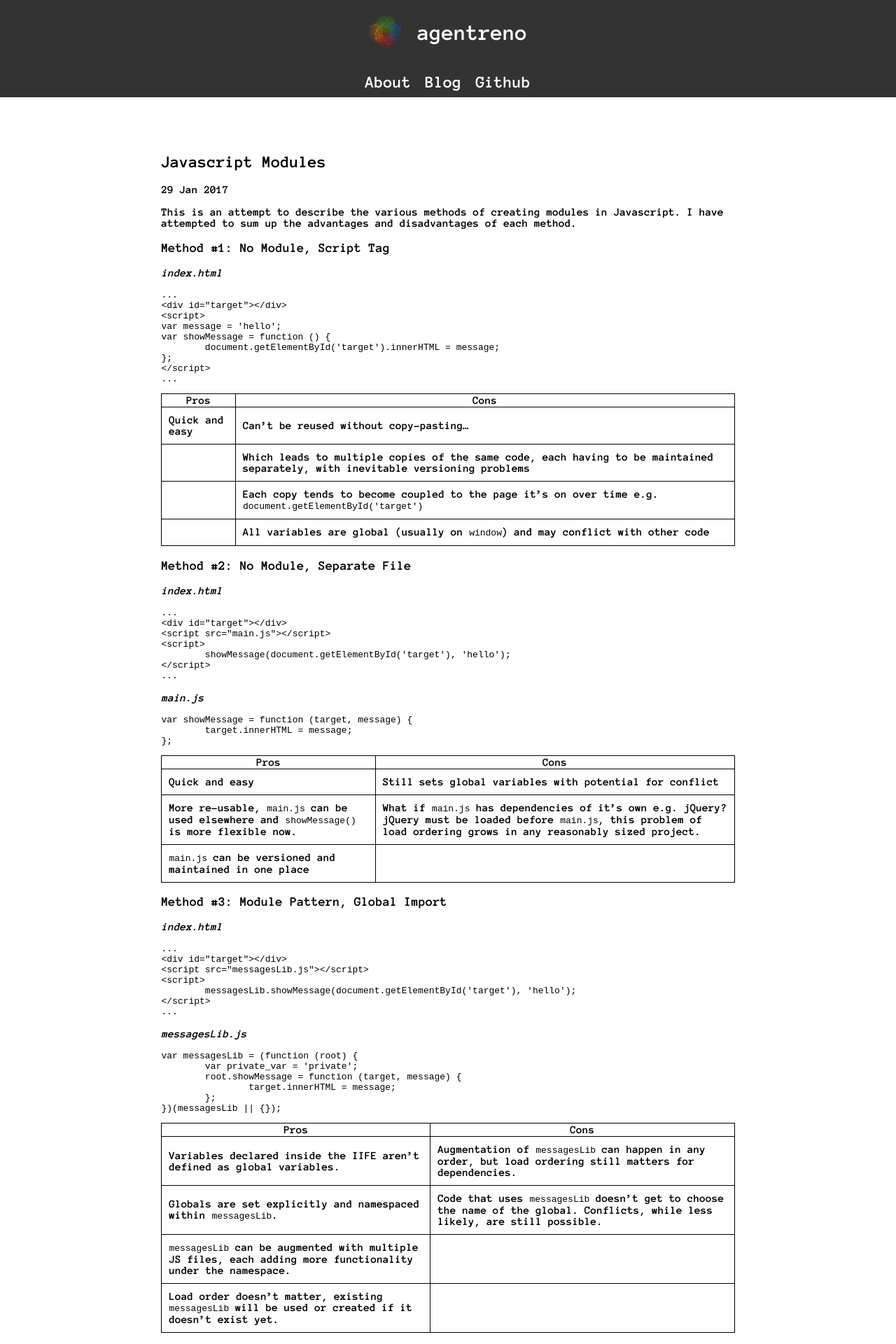
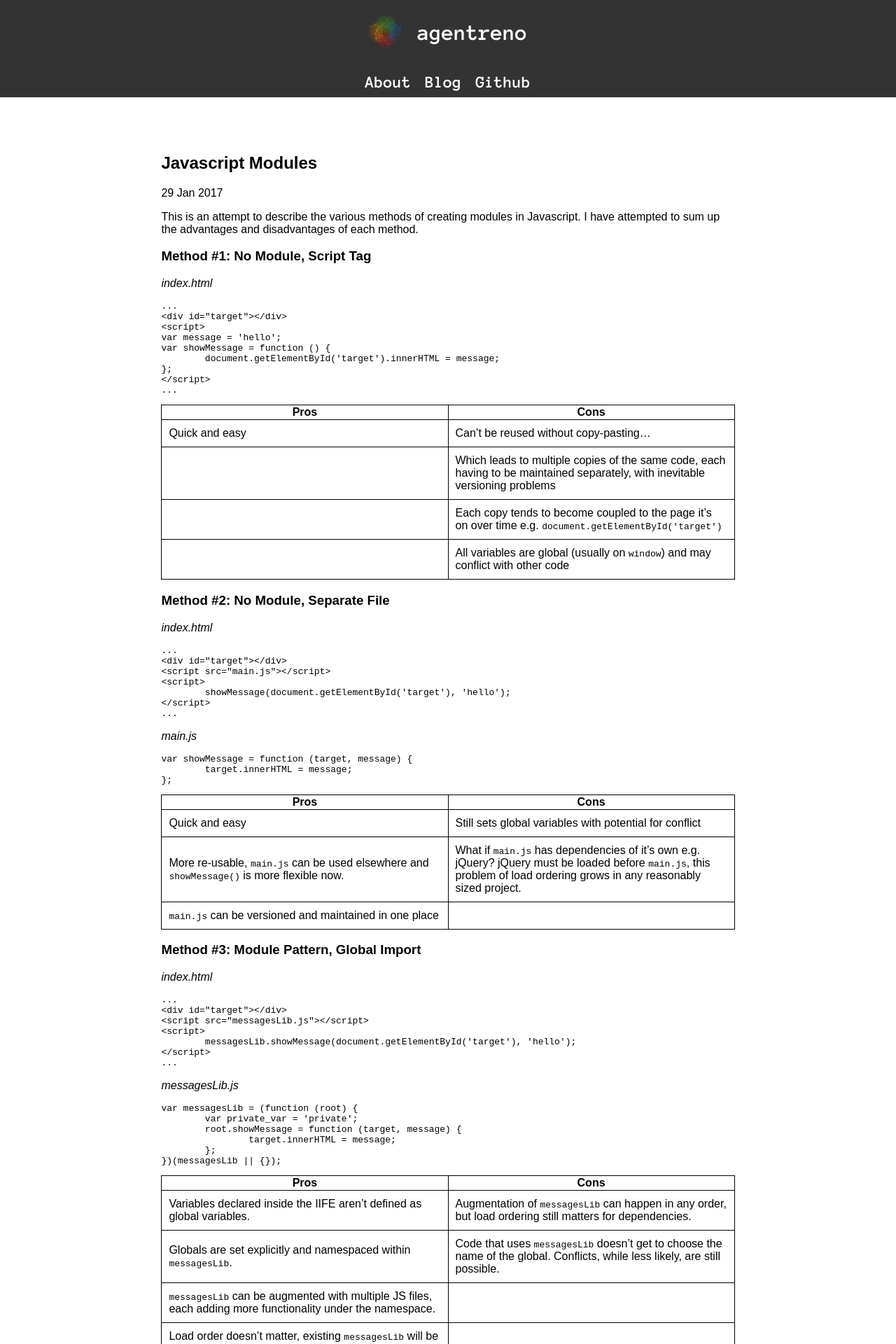
Before and after one commit to agentreno/agentreno.github.io, a Jekyll site: the page built from _posts/2017-01-29-javascript-modules.md, in a window 1280 px wide. Shown: the top 1920 px of the page at 70% size. Built offline with Jekyll 4.4.1, drawn with Linux system fonts in a browser that asks for light colours.

Commit message:
Use Arial font for everything except masthead and keep table columns the same width

```diff
--- a/css/main.css
+++ b/css/main.css
@@ -2,7 +2,7 @@
 
 body {
     margin: 0;
-    font-family: "Anonymous Pro";
+    font-family: Arial;
 }
 
 #header, #menu, #imagestripe {
@@ -16,11 +16,13 @@
 #header {
     background-color: #333;
     color: white;
+    font-family: "Anonymous Pro";
 }
 
 #menu {
     background-color: #333;
     color: white;
+    font-family: "Anonymous Pro";
 }
 
 #header > * {
@@ -75,11 +77,13 @@
     border-collapse: collapse;
     border-spacing: 0;
     border: 1px solid black;
+    table-layout: fixed;
 }
 
 td {
     border: 1px solid black;
     padding: 10px;
+    width: 50%;
 }
 
 th {
```
